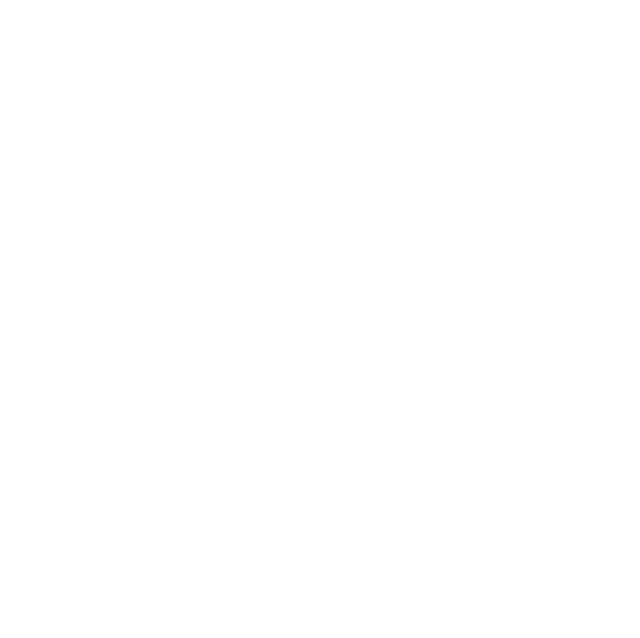
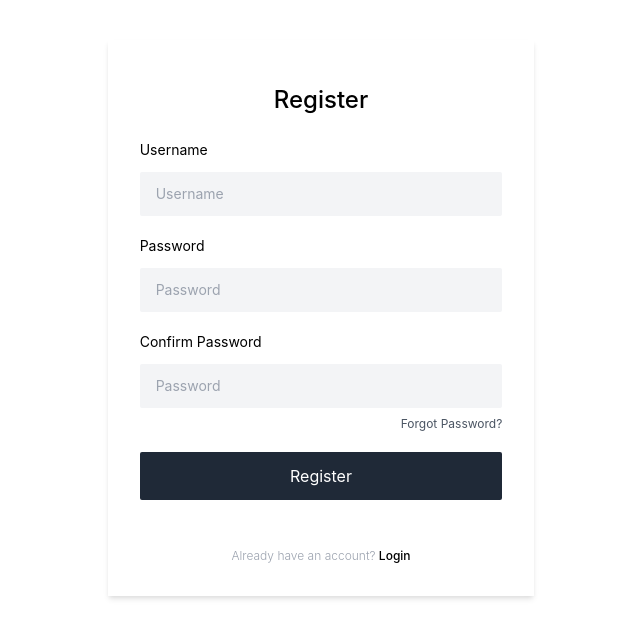
Before and after one commit to pranaybinju/kip-perk-front-end, a React (Create React App) app: page /register in a window 1280 px wide. Shown: the top 638 px of the page, without its empty margins (319-959 px from the left). Built offline with nearby package versions, Linux system fonts and the light colour scheme.

Commit message:
Add <Register /> component

```diff
--- a/src/App.tsx
+++ b/src/App.tsx
@@ -5,6 +5,7 @@
 } from 'react-router-dom';
 
 import { Login } from './components';
+import { Register } from './components';
 
 function App() {
   return (
@@ -13,6 +14,9 @@
         <Route path="/login">
           <Login />
         </Route>
+        <Route path="/register">
+          <Register />
+        </Route>
       </Switch>
     </Router>
   );
--- /dev/null
+++ b/src/components/Register.tsx
@@ -0,0 +1,39 @@
+import React from 'react';
+
+import { Link } from 'react-router-dom';
+
+function Register() {
+  return (
+    <div className="bg-white lg:w-4/12 md:6/12 w-10/12 m-auto my-10 shadow-md">
+      <div className="py-8 px-8 rounded-xl">
+        <h1 className="font-medium text-2xl mt-3 text-center">Register</h1>
+
+        <form className="mt-6">
+          <div className="my-5 text-sm">
+            <label htmlFor="username" className="block text-black">Username</label>
+            <input type="text" autoFocus id="username" className="rounded-sm px-4 py-3 mt-3 focus:outline-none bg-gray-100 w-full" placeholder="Username" />
+          </div>
+
+          <div className="my-5 text-sm">
+            <label htmlFor="password" className="block text-black">Password</label>
+            <input type="password" id="password" className="rounded-sm px-4 py-3 mt-3 focus:outline-none bg-gray-100 w-full" placeholder="Password" />
+          </div>
+
+          <div className="my-5 text-sm">
+            <label htmlFor="password" className="block text-black">Confirm Password</label>
+            <input type="password" id="password" className="rounded-sm px-4 py-3 mt-3 focus:outline-none bg-gray-100 w-full" placeholder="Password" />
+            <div className="flex justify-end mt-2 text-xs text-gray-600">
+              <Link to="/reset">Forgot Password?</Link>
+            </div>
+          </div>
+
+          <button className="block text-center text-white bg-gray-800 p-3 duration-300 rounded-sm hover:bg-black w-full">Register</button>
+        </form>
+
+        <p className="mt-12 text-xs text-center font-light text-gray-400">Already have an account? <Link to="/login" className="text-black font-medium">Login</Link></p>
+      </div>
+    </div>
+  );
+}
+
+export default Register;
--- a/src/components/index.ts
+++ b/src/components/index.ts
@@ -1,5 +1,7 @@
 import Login from './Login';
+import Register from './Register';
 
 export {
-  Login
+  Login,
+  Register
 };
```
